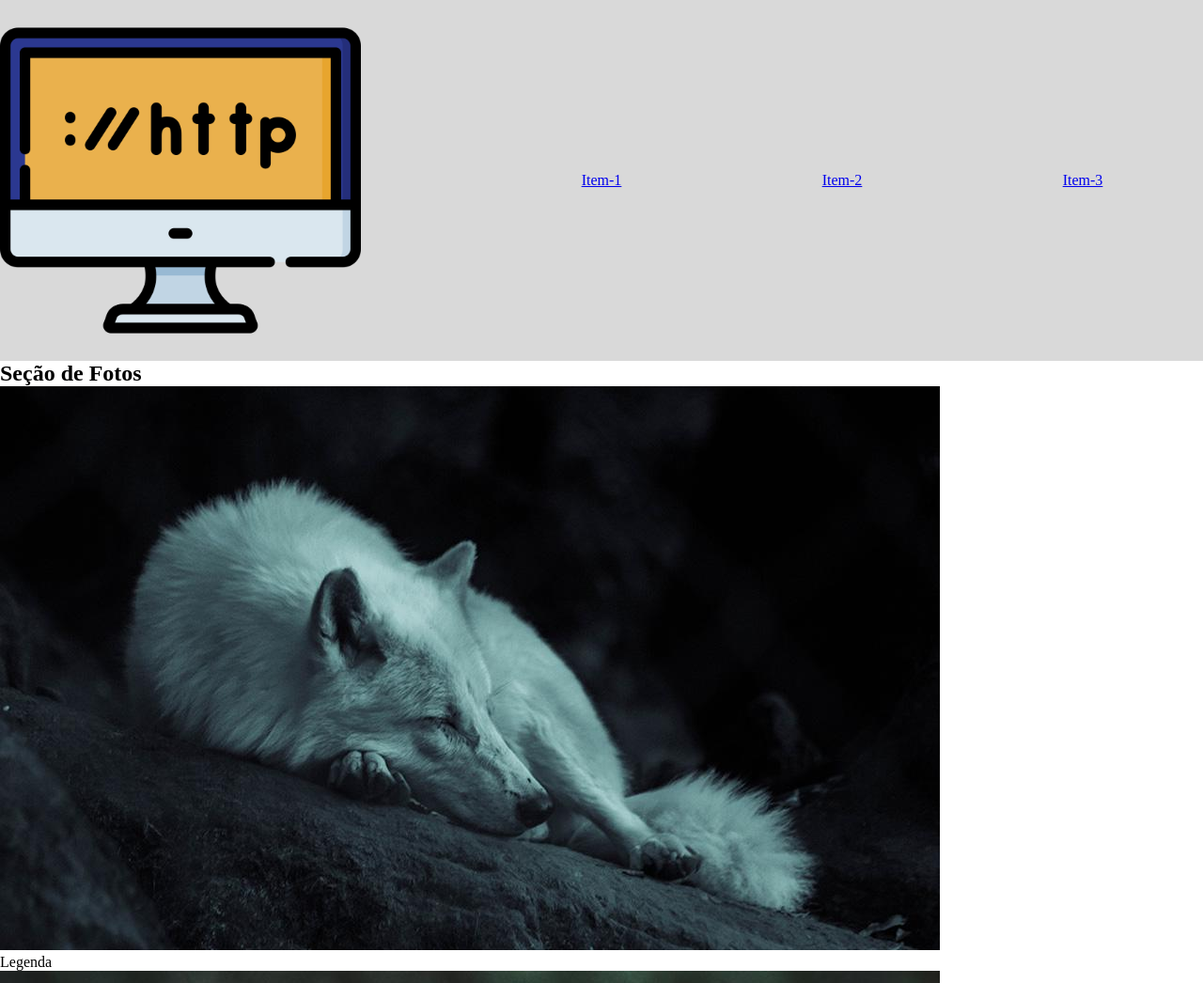
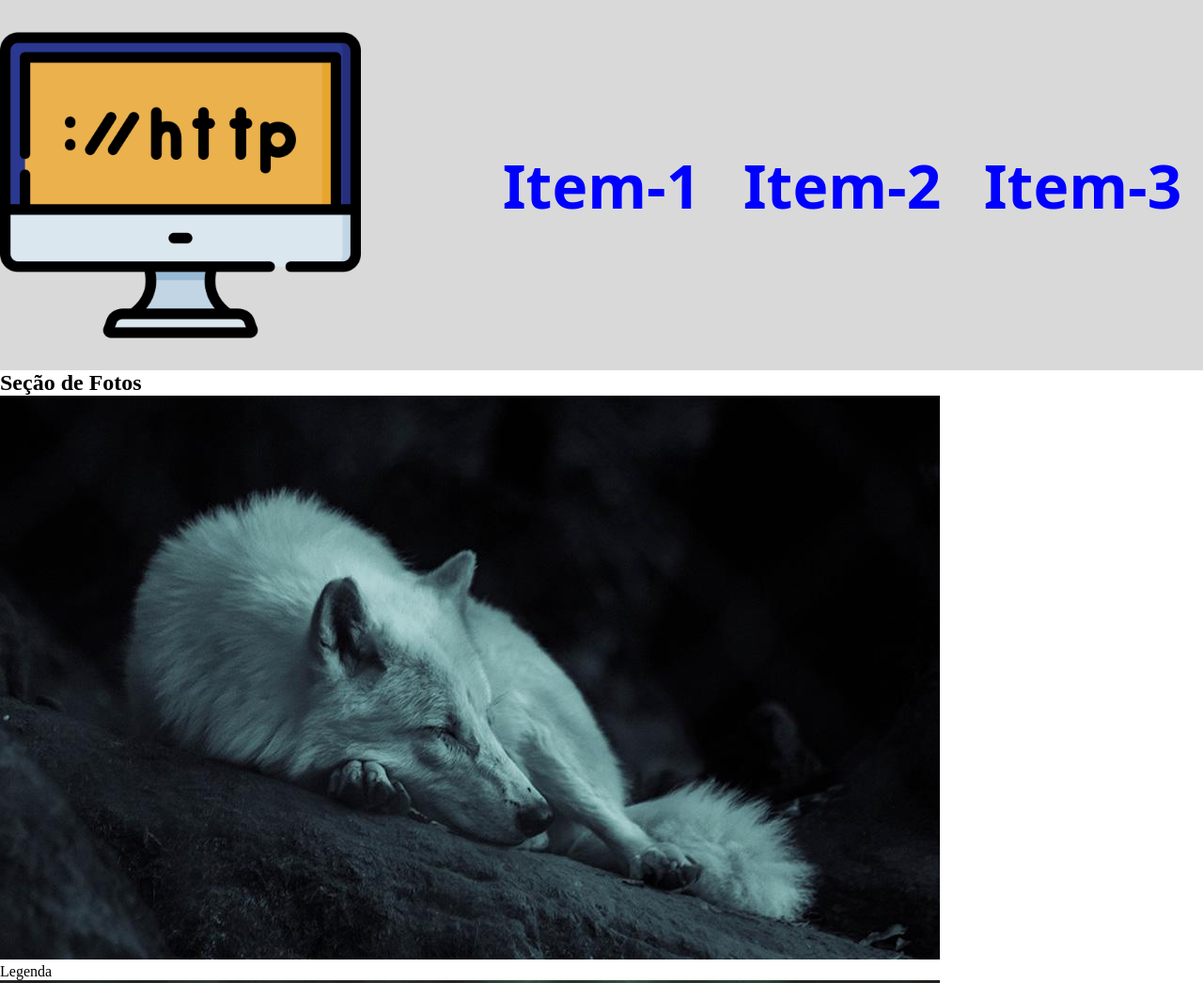
Before and after one commit to 1TDSPM-23/pf0670, a plain HTML site: page index.html in a window 1280 px wide. Shown: the top 1046 px of the page at 94% size. Drawn offline with Linux system fonts and the light colour scheme.

Commit message:
Estilos especificos da tag <a>.

```diff
--- a/css/estilo.css
+++ b/css/estilo.css
@@ -24,3 +24,18 @@
     width: 60%;
     height: 100%;
 }
+
+.cabecalho a{
+    text-decoration: none;
+    color: blue;
+    text-align: center;
+    font-size: 4em;
+    font-family: system-ui, -apple-system, BlinkMacSystemFont, 'Segoe UI', Roboto, Oxygen, Ubuntu, Cantarell, 'Open Sans', 'Helvetica Neue', sans-serif;
+    font-weight: 700;
+    padding: 20% 0;
+}
+
+.cabecalho a:hover{
+    background-color: black;
+    color: #fff;
+}
```
